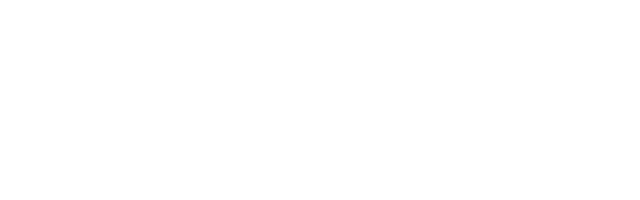
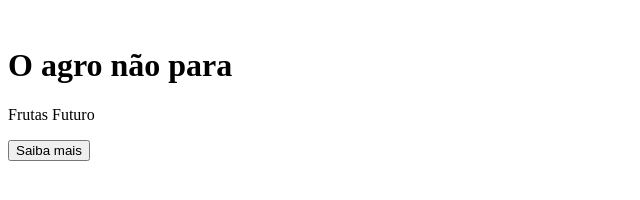
Before and after one commit to Eduardosmv/FrutasFuturo, a plain HTML site: page index.html in a window 1280 px wide. Shown: the whole page, without its empty margins (0-640 px from the left). Drawn offline with Linux system fonts and the light colour scheme.

Commit message:
Update index.html

```diff
--- a/index.html
+++ b/index.html
@@ -4,10 +4,26 @@
     <meta charset="UTF-8">
     <meta http-equiv="X-UA-Compatible" content="IE=edge">
     <meta name="viewport" content="width=device-width, initial-scale=1.0">
+    <link rel="apple-touch-icon" sizes="180x180" href="/apple-touch-icon.png">
+    <link rel="icon" type="image/png" sizes="32x32" href="/favicon-32x32.png">
+    <link rel="icon" type="image/png" sizes="16x16" href="/favicon-16x16.png">
+    <link rel="manifest" href="/site.webmanifest">
     <link rel="stylesheet" href="style.css">
     <title>Frutas Futuro</title>
 </head>
 <body>
+    <div class="container">
+        <header>
+           <div class="img-wrapper">
+               <img src="" alt="">
+           </div>
+           <h1>
+              O agro não para
+           </h1>
+           <p>Frutas Futuro</p>
+           <button>Saiba mais</button>
+        </header>
 
+    </div>
 </body>
 </html>
```
